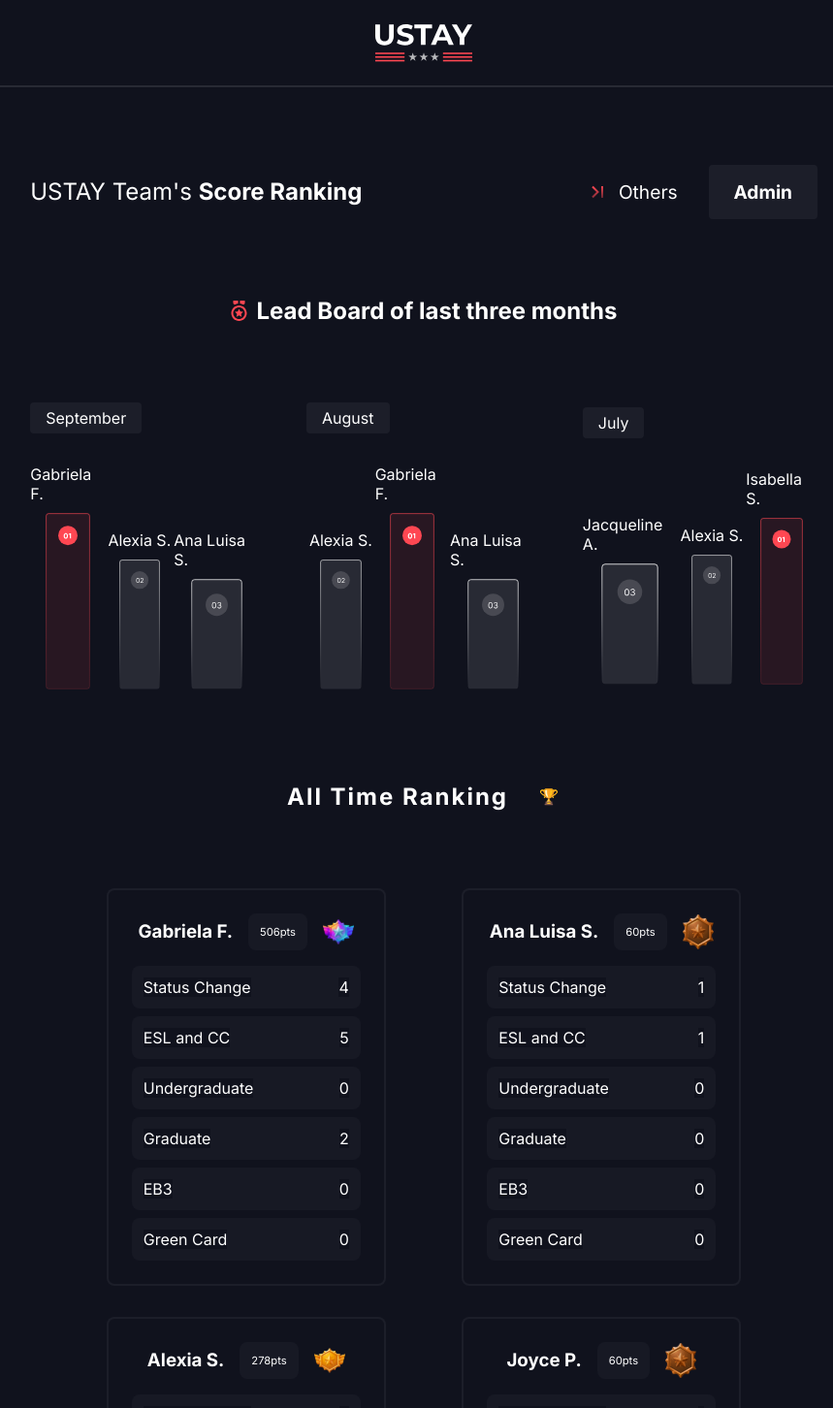
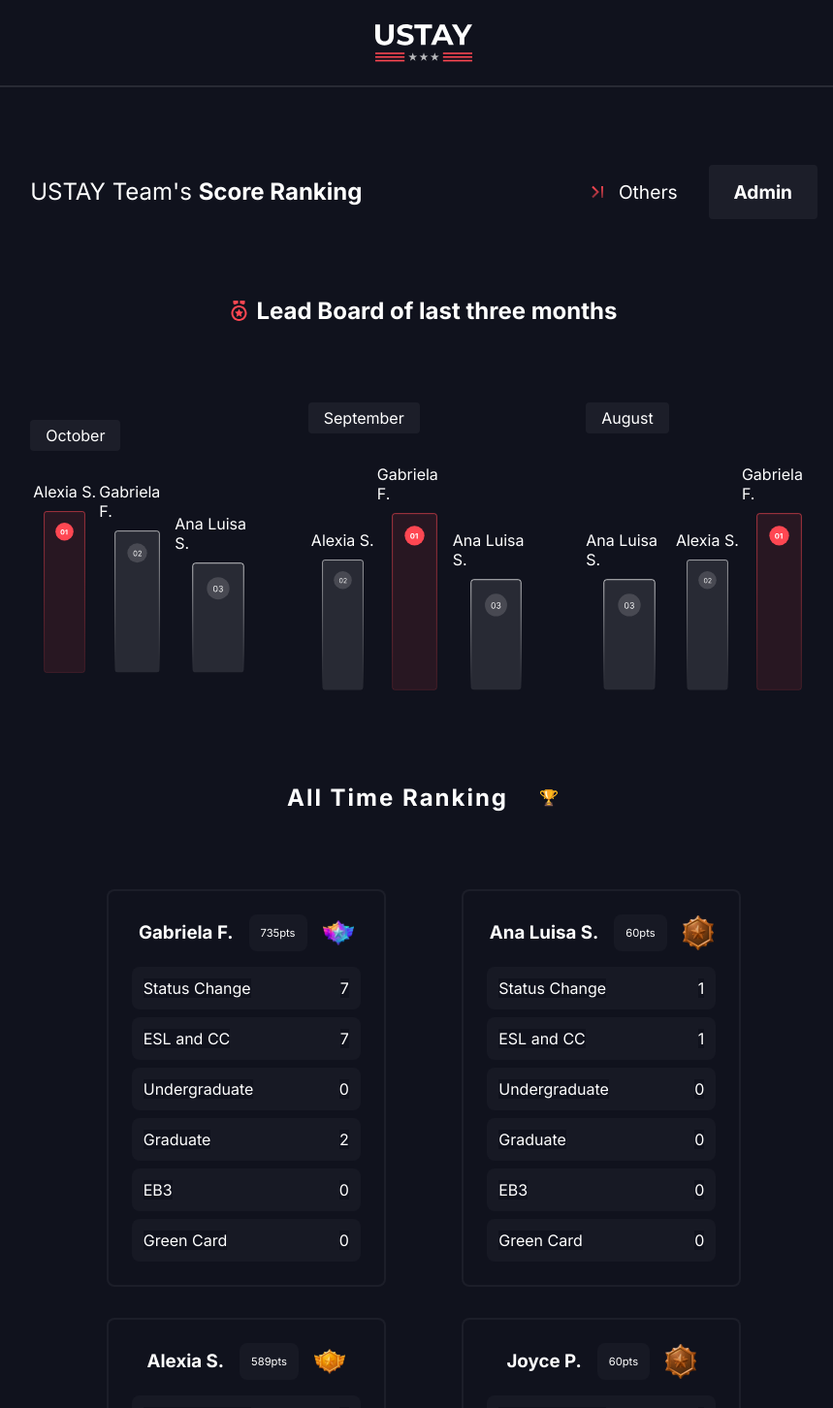
Before and after one commit to joaodk3/USTAY-Awards-Dashboard, a React (Vite) app: page / in a window 1280 px wide. Shown: the top 1452 px of the page at 97% size, without its empty margins (203-1062 px from the left). Built offline with nearby package versions, Linux system fonts and the light colour scheme.

Commit message:
Updated moth

```diff
--- a/src/components/board.jsx
+++ b/src/components/board.jsx
@@ -16,21 +16,21 @@ export function Board() {
 
         <div>
             <LeadBoard
-             thisMonth = "September"
-             lastMonth = "August"
-             penultimateMonth = "July"
+             thisMonth = "October"
+             lastMonth = "September"
+             penultimateMonth = "August"
 
-             thisMonthFirstPlace = "Gabriela F."
-             thisMonthSecondPlace = "Alexia S."
+             thisMonthFirstPlace = "Alexia S."
+             thisMonthSecondPlace = "Gabriela F."
              thisMonthThirdPlace = "Ana Luisa S."
 
              lastMonthFirstPlace = "Gabriela F."
              lastMonthSecondPlace = "Alexia S."
              lastMonthThirdPlace = "Ana Luisa S."
 
-             penultimateMonthFirstPlace = "Isabella S."
+             penultimateMonthFirstPlace = "Gabriela F."
              penultimateMonthSecondPlace = "Alexia S."
-             penultimateMonthThirdPlace = "Jacqueline A."
+             penultimateMonthThirdPlace = "Ana Luisa S."
              />
 
         </div>
--- a/src/components/cards.jsx
+++ b/src/components/cards.jsx
@@ -15,26 +15,26 @@ export function Card() {
                 <div className={styles.firstRowCards}>
                     <SingleCard
                         userName = "Gabriela F."
-                        points = "506"
+                        points = "735"
                         College = "0"
                         Graduate = "2"
-                        ESL_CC = "5"
-                        StatusChange = "4"
-                        Visa = "0"
+                        ESL_CC = "7"
+                        StatusChange = "7"
+                        Visa = "2"
                         EB3 = "0"
                         GreenCard = "0"
                         image= {"static/images/badge1.svg"}
                     />
                     <SingleCard
                         userName = "Alexia S."
-                        points = "278"
+                        points = "589"
                         College = "0"
                         Graduate = "0"
-                        ESL_CC = "4"
-                        StatusChange = "5"
+                        ESL_CC = "5"
+                        StatusChange = "9"
                         Visa = "0"
                         EB3 = "0"
-                        GreenCard = "0"
+                        GreenCard = "1"
                         image = {"static/images/badge2.svg"}
                     />
                     <SingleCard
```
